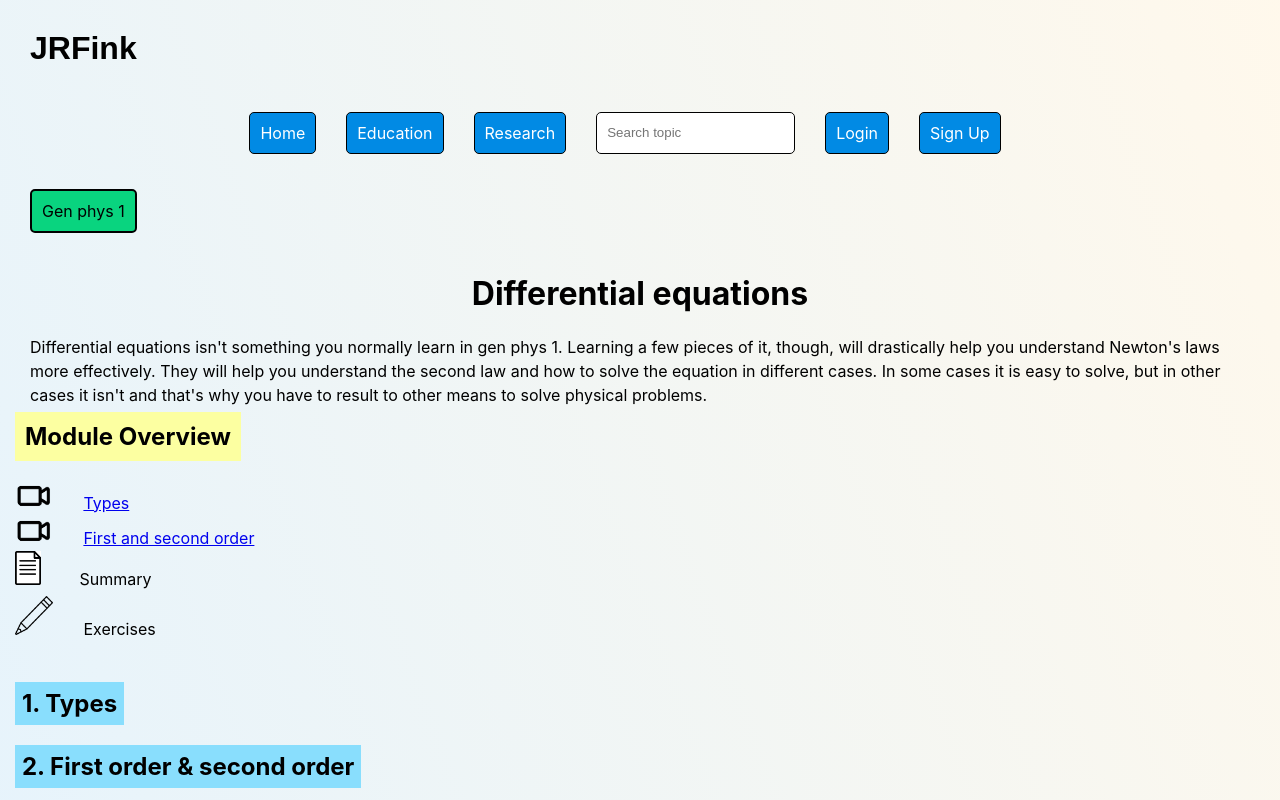
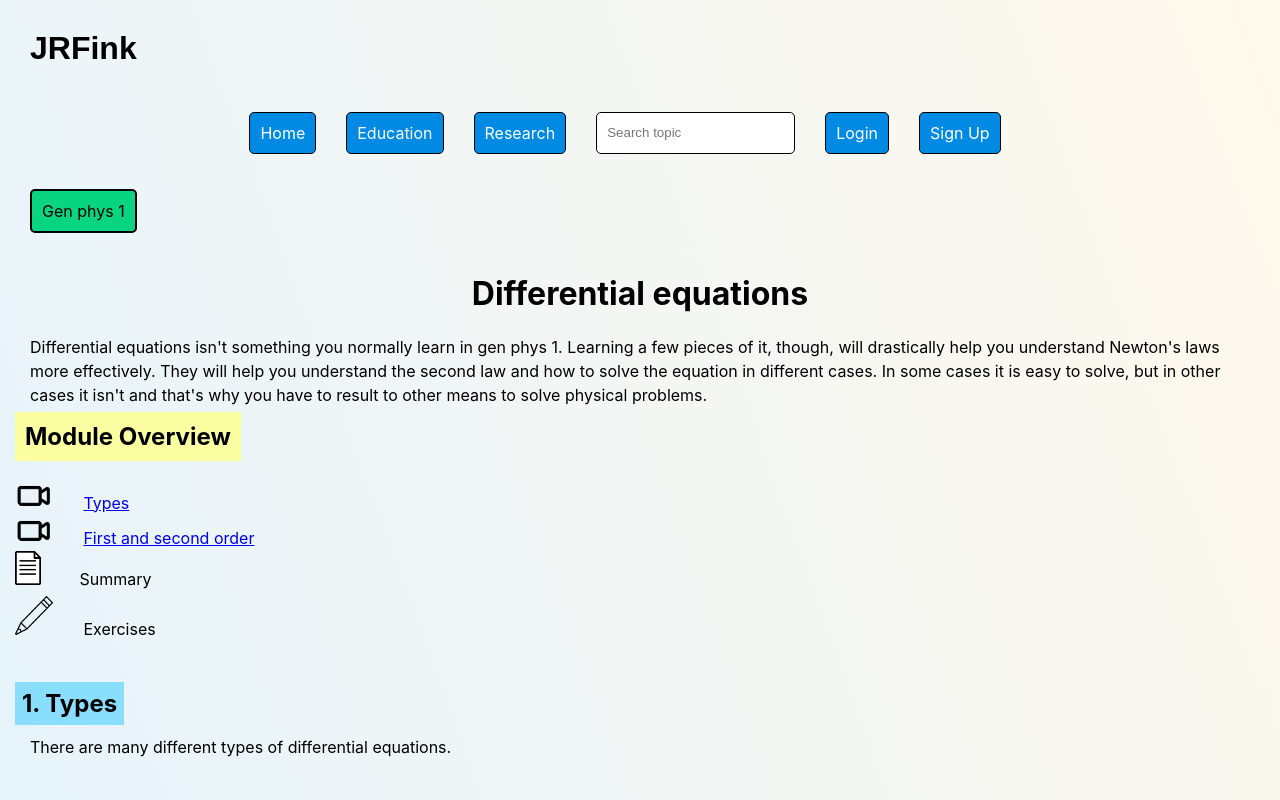
Before and after one commit to JRFink/jrfphyspagesnew, a Next.js app: page /education/gp1/diff in a window 1280 px wide. Shown: the top 800 px of the page. Built offline with nearby package versions, Linux system fonts and the light colour scheme.

Commit message:
Update index.tsx

```diff
--- a/pages/education/gp1/diff/index.tsx
+++ b/pages/education/gp1/diff/index.tsx
@@ -19,6 +19,7 @@ const Osc = () => {
                 <h2 className={style.h2SectionColor} id="types">
                     1. Types
                 </h2>
+<p> There are many different types of differential equations. </p>
                 <br></br>
                 <br></br>
                 <h2 className={style.h2SectionColor} id="first">
```
